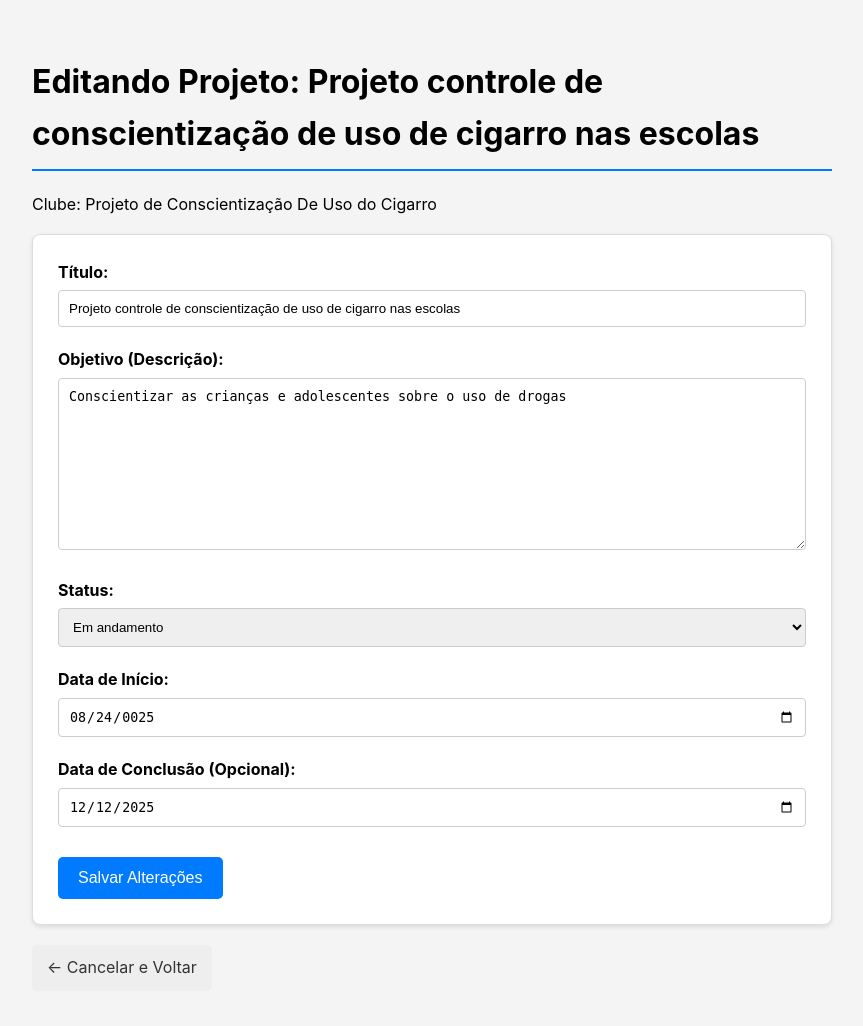
After one commit to Clay1442/-Sistema-de-Grupos-Acad-micos-SGA-, a Django app: page /project/1/edit/ in a window 1280 px wide. The commit adds this page. Shown: the whole page, without its empty margins (208-1071 px from the left). Run offline with Django 4.2, Linux system fonts and the light colour scheme; a user stored in the database is signed in; data comes from the database, SQL or seed files in the repository; both versions use the stored data as it was after the commit.

Commit message:
feat: Add edit project functionality

```diff
--- a/clubs/urls.py
+++ b/clubs/urls.py
@@ -2,18 +2,27 @@ from django.urls import path
 from . import views
 
 urlpatterns = [
+    # Club URLs
     path('', views.club_list, name='club-list'),
     path('club/<int:pk>/', views.club_detail, name='club-detail'),
+    path('club/new/', views.club_create, name='club-create'),
+    path('club/<int:pk>/edit/', views.club_edit, name='club-edit'),
+    path('club/<int:pk>/delete/', views.club_delete, name='club-delete'),
+
+    # Project URLs
+    path('club/<int:pk>/new-project/', views.project_create, name='project-create'),
     path('project/<int:pk>/', views.project_detail, name='project-detail'),
+    path('project/<int:pk>/edit/', views.project_edit, name='project-edit'),
+    path('club/<int:pk>/delete-project/<int:project_id>/', views.delete_project, name='delete-project'),
+
+
+    # Event URLs
     path('event/<int:pk>/', views.event_detail, name='event-detail'),
     path('event/<int:pk>/edit/', views.event_edit, name='event-edit'),
-    path('club/new/', views.club_create, name='club-create'),
+    path('club/<int:pk>/delete-event/<int:event_id>/', views.delete_event, name='delete-event'),
+    path('club/<int:pk>/add-event/', views.add_event, name='add-event'),
+
+    # Membership URLs
     path('club/<int:pk>/delete-member/<int:membership_id>/', views.delete_member, name='delete-member'),
     path('club/<int:pk>/set-role/<int:membership_id>/', views.set_member_role, name='set-member-role'),
-    path('club/<int:pk>/delete-project/<int:project_id>/', views.delete_project, name='delete-project'),
-    path('club/<int:pk>/delete-event/<int:event_id>/', views.delete_event, name='delete-event'),
-    path('club/<int:pk>/add-event/', views.add_event, name='add-event'),
-    path('club/<int:pk>/new-project/', views.project_create, name='project-create'),
-    path('club/<int:pk>/edit/', views.club_edit, name='club-edit'),
-    path('club/<int:pk>/delete/', views.club_delete, name='club-delete'),
 ]
--- a/clubs/views.py
+++ b/clubs/views.py
@@ -256,6 +256,7 @@ def project_detail(request, pk):
             'project': project,
             'is_advisor': can_manage_project,
             'status_form': status_form,
+            'club': club,
         }
     return render(request, 'clubs/project_detail.html', context)
 
@@ -356,3 +357,32 @@ def event_edit(request, pk):
         'club': club,
     }
     return render(request, 'clubs/event_edit.html', context)
+
+@login_required
+def project_edit(request, pk):
+    project = get_object_or_404(Project, pk=pk)
+    club = project.club
+
+    is_advisor = (request.user == club.advisor)
+    is_manager = Membership.objects.filter(club=club, user=request.user, position='Manager').exists()
+
+    if not (is_advisor or is_manager):
+        messages.error(request, 'ERRO: Você não tem permissão para editar este projeto.')
+        return redirect('club-detail', pk=club.pk)
+
+    if request.method == 'POST':
+        form = ProjectForm(request.POST, instance=project)
+        if form.is_valid():
+            form.save()
+            messages.success(request, 'Projeto atualizado com sucesso!')
+            return redirect('project-detail', pk=project.pk)
+
+    else:
+        form = ProjectForm(instance=project)
+
+    context = {
+        'form': form,
+        'project': project,
+        'club': club,
+    }
+    return render(request, 'clubs/project_edit.html', context)
--- a/templates/clubs/club_detail.html
+++ b/templates/clubs/club_detail.html
@@ -215,15 +215,15 @@
 
     <!--Seção de Projetos-->
     <div class="section">
-        {% if is_owner %}
         <div class="container-flex">
             <h2 style="margin: 0; border: 0px;">Projetos Ativos </h2>
+            {% if is_owner %}
             <a href="{% url 'project-create' pk=club.pk %}"
                 style="background: #17a2b8; color: white; padding: 8px 12px; text-decoration: none; border-radius: 5px; margin-right: 10px;">
                 Adicionar Projeto
             </a>
+            {% endif %}
         </div>
-        {% endif %}
 
 
         {% for projeto in projects %}
--- /dev/null
+++ b/templates/clubs/project_edit.html
@@ -0,0 +1,88 @@
+{% load static %}
+<!DOCTYPE html>
+<html lang="pt-br">
+<head>
+    <meta charset="UTF-8">
+    <meta name="viewport" content="width=device-width, initial-scale=1.0">
+    <title>Editando Projeto: {{ project.title }}</title>
+
+    <style>
+        body {
+            font-family: -apple-system, BlinkMacSystemFont, "Segoe UI", Roboto, "Helvetica Neue", Arial, sans-serif;
+            margin: 0; padding: 0; background-color: #f4f4f4; line-height: 1.6;
+        }
+        .container { max-width: 800px; margin: 20px auto; padding: 15px; }
+        h1 { border-bottom: 2px solid #007bff; padding-bottom: 10px; }
+        .form-container {
+            border: 1px solid #ddd; padding: 25px; border-radius: 8px;
+            background-color: #ffffff; box-shadow: 0 2px 5px rgba(0,0,0,0.1);
+        }
+        .form-field { margin-bottom: 20px; }
+        form label { font-weight: bold; display: block; margin-bottom: 5px; }
+        form input[type="text"],
+        form input[type="date"],
+        form textarea,
+        form select { /* Adicionado 'select' para o status */
+            width: 100%; padding: 10px; border: 1px solid #ccc;
+            border-radius: 4px; box-sizing: border-box;
+        }
+        form textarea { min-height: 120px; resize: vertical; }
+        .submit-btn {
+            background: #007bff; color: white; padding: 12px 20px; border: none;
+            border-radius: 5px; cursor: pointer; font-size: 16px;
+            width: 100%; margin-top: 10px;
+        }
+        .back-link {
+            display: inline-block; margin-top: 20px; text-decoration: none;
+            background: #eee; padding: 10px 15px; border-radius: 5px; color: #333;
+        }
+        @media (min-width: 600px) {
+            .submit-btn { width: auto; }
+        }
+    </style>
+</head>
+
+<body>
+
+    <div class="container">
+        <h1>Editando Projeto: {{ project.title }}</h1>
+        <p>Clube: {{ project.club.name }}</p>
+
+        <div class="form-container">
+            <form method="post">
+                {% csrf_token %}
+
+                <div class="form-field">
+                    <label for="{{ form.title.id_for_label }}">Título:</label>
+                    {{ form.title }}
+                </div>
+
+                <div class="form-field">
+                    <label for="{{ form.objective.id_for_label }}">Objetivo (Descrição):</label>
+                    {{ form.objective }}
+                </div>
+
+                <div class="form-field">
+                    <label for="{{ form.status.id_for_label }}">Status:</label>
+                    {{ form.status }}
+                </div>
+
+                <div class="form-field">
+                    <label for="{{ form.start_date.id_for_label }}">Data de Início:</label>
+                    {{ form.start_date }}
+                </div>
+
+                <div class="form-field">
+                    <label for="{{ form.end_date.id_for_label }}">Data de Conclusão (Opcional):</label>
+                    {{ form.end_date }}
+                </div>
+
+                <button type="submit" class="submit-btn">Salvar Alterações</button>
+            </form>
+        </div>
+
+        <a href="{% url 'project-detail' pk=project.pk %}" class="back-link">← Cancelar e Voltar</a>
+    </div>
+
+</body>
+</html>
```
Also changed, not shown: templates/clubs/event_edit.html (+12 -24 lines), templates/clubs/project_detail.html (+31 -26 lines), db.sqlite3.
